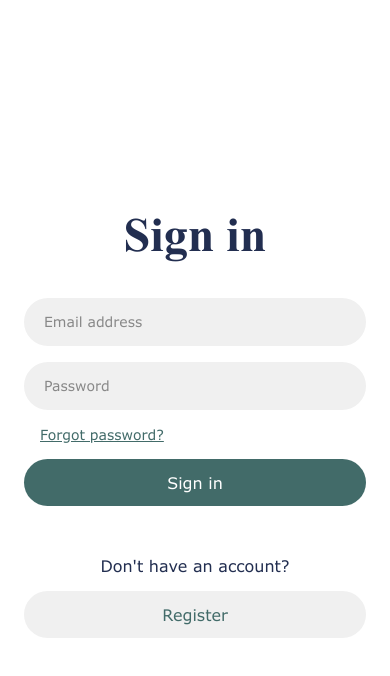
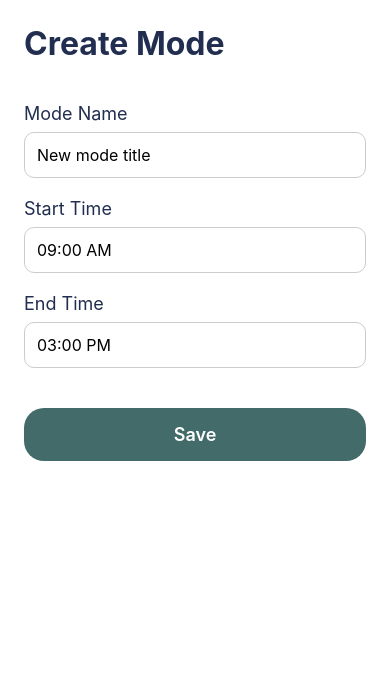
Before and after one commit to jzeller04/unplugged, a React Native app: screen /EditMode in a window 390 px wide. Shown: the top 676 px of the page. Built offline with nearby package versions, Linux system fonts and the light colour scheme.

Commit message:
Added custom mode editing page with navigation, add in backend logic

```diff
--- a/src/client/navigation/RootNavigator.js
+++ b/src/client/navigation/RootNavigator.js
@@ -6,6 +6,7 @@ import StackNavigator from './StackNavigator';
 import TabNavigation from './TabNavigator';
 import LoadingScreen from '../screens/LoadingScreen';
 import StudyModeScreen from '../screens/StudyModeScreen';
+import EditModeScreen from '../screens/EditModeScreen';
 
 const Stack = createNativeStackNavigator();
 
@@ -41,6 +42,7 @@ function RootNavigator() {
         <Stack.Screen name="Authentication" component={StackNavigator} />
         <Stack.Screen name="MainApp" component={TabNavigation} />
         <Stack.Screen name="StudyMode" component={StudyModeScreen} />
+        <Stack.Screen name="EditMode" component={EditModeScreen} />
       </Stack.Navigator>
     </NavigationContainer>
   );
--- /dev/null
+++ b/src/client/screens/EditModeScreen.js
@@ -0,0 +1,104 @@
+import React, { useState } from 'react';
+import { View, Text, TextInput, TouchableOpacity, StyleSheet } from 'react-native';
+
+const EditModeScreen = ({ route, navigation }) => {
+  const existing = route.params?.mode;
+
+  const [name, setName] = useState(existing?.name || '');
+  const [startTime, setStartTime] = useState(existing?.startTime || '09:00 AM');
+  const [endTime, setEndTime] = useState(existing?.endTime || '03:00 PM');
+
+  const saveMode = () => {
+    const newMode = {
+        id: existing?.id || Date.now().toString(),
+        name,
+        startTime,
+        endTime,
+        apps: existing?.apps || [], // placeholder for future app picking
+    };
+
+    // Send back to CustomizeScreen
+    navigation.navigate('Customize', { savedMode: newMode });
+
+    // Add backend saving logic
+    };
+
+    return (
+        <View style={styles.container}>
+        <Text style={styles.title}>
+            {existing ? 'Edit Mode' : 'Create Mode'}
+        </Text>
+
+        <Text style={styles.label}>Mode Name</Text>
+        <TextInput
+            style={styles.input}
+            value={name}
+            onChangeText={setName}
+            placeholder="New mode title"
+        />
+
+        <Text style={styles.label}>Start Time</Text>
+        <TextInput
+            style={styles.input}
+            value={startTime}
+            onChangeText={setStartTime}
+            placeholder="10:00 AM"
+        />
+
+        <Text style={styles.label}>End Time</Text>
+        <TextInput
+            style={styles.input}
+            value={endTime}
+            onChangeText={setEndTime}
+            placeholder="10:00 PM"
+        />
+
+        <TouchableOpacity style={styles.saveButton} onPress={saveMode}>
+            <Text style={styles.saveText}>Save</Text>
+        </TouchableOpacity>
+
+        {/* add feature to add apps to block */}
+        </View>
+    );
+};
+
+const styles = StyleSheet.create({
+    container: {
+        flex: 1,
+        padding: 24,
+        backgroundColor: '#FFFFFF'
+    },
+    title: {
+        fontSize: 32,
+        fontWeight: '700',
+        marginBottom: 20,
+        color: '#222E50'
+    },
+    label: {
+        fontSize: 18,
+        marginTop: 20,
+        color: '#222E50'
+    },
+    input: {
+        borderWidth: 1,
+        borderColor: '#ccc',
+        padding: 12,
+        borderRadius: 10,
+        marginTop: 8,
+        fontSize: 16,
+    },
+    saveButton: {
+        backgroundColor: '#426B69',
+        padding: 16,
+        borderRadius: 20,
+        marginTop: 40,
+        alignItems: 'center',
+    },
+    saveText: {
+        color: '#FFFFFF',
+        fontSize: 18,
+        fontWeight: '600'
+    },
+});
+
+export default EditModeScreen;
```
